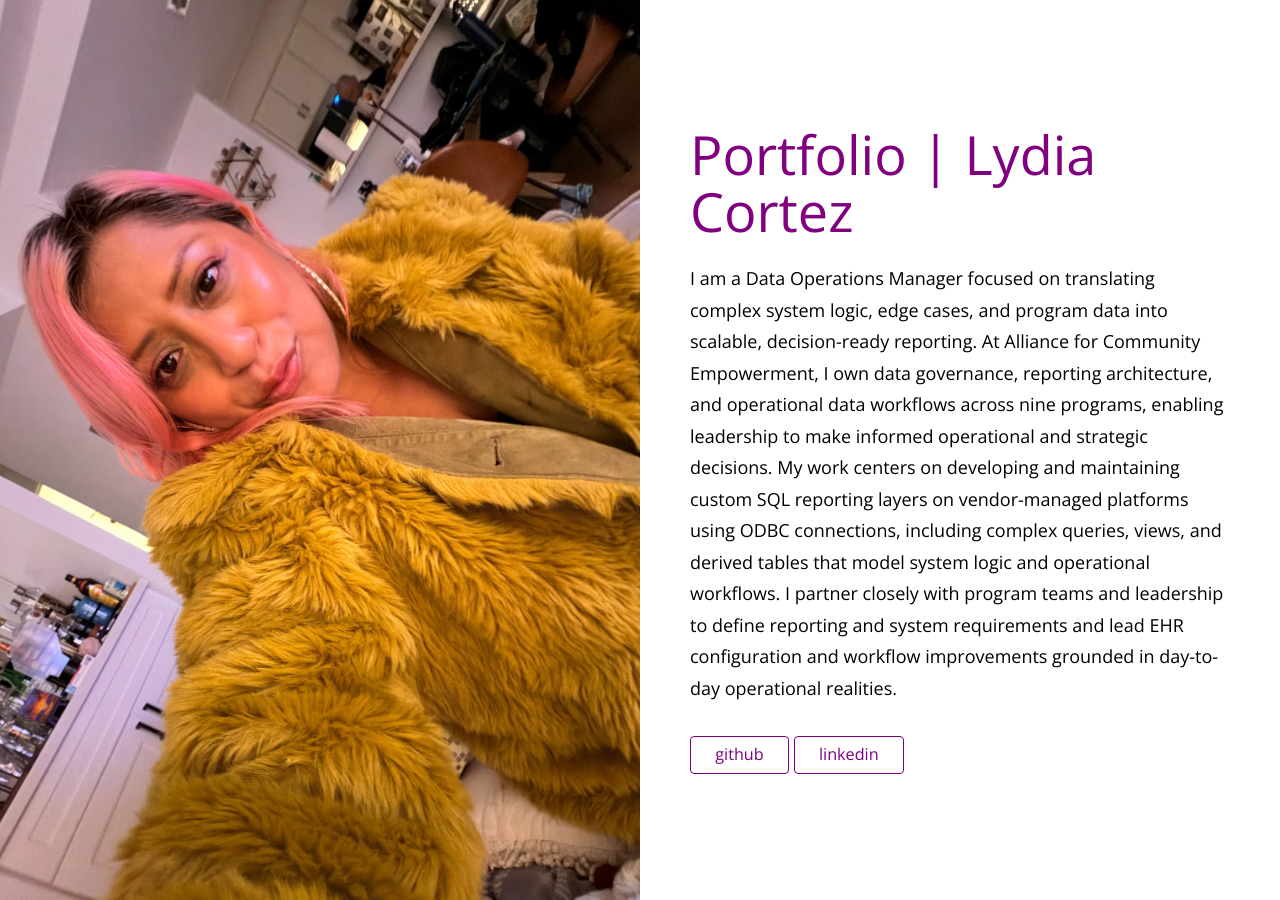
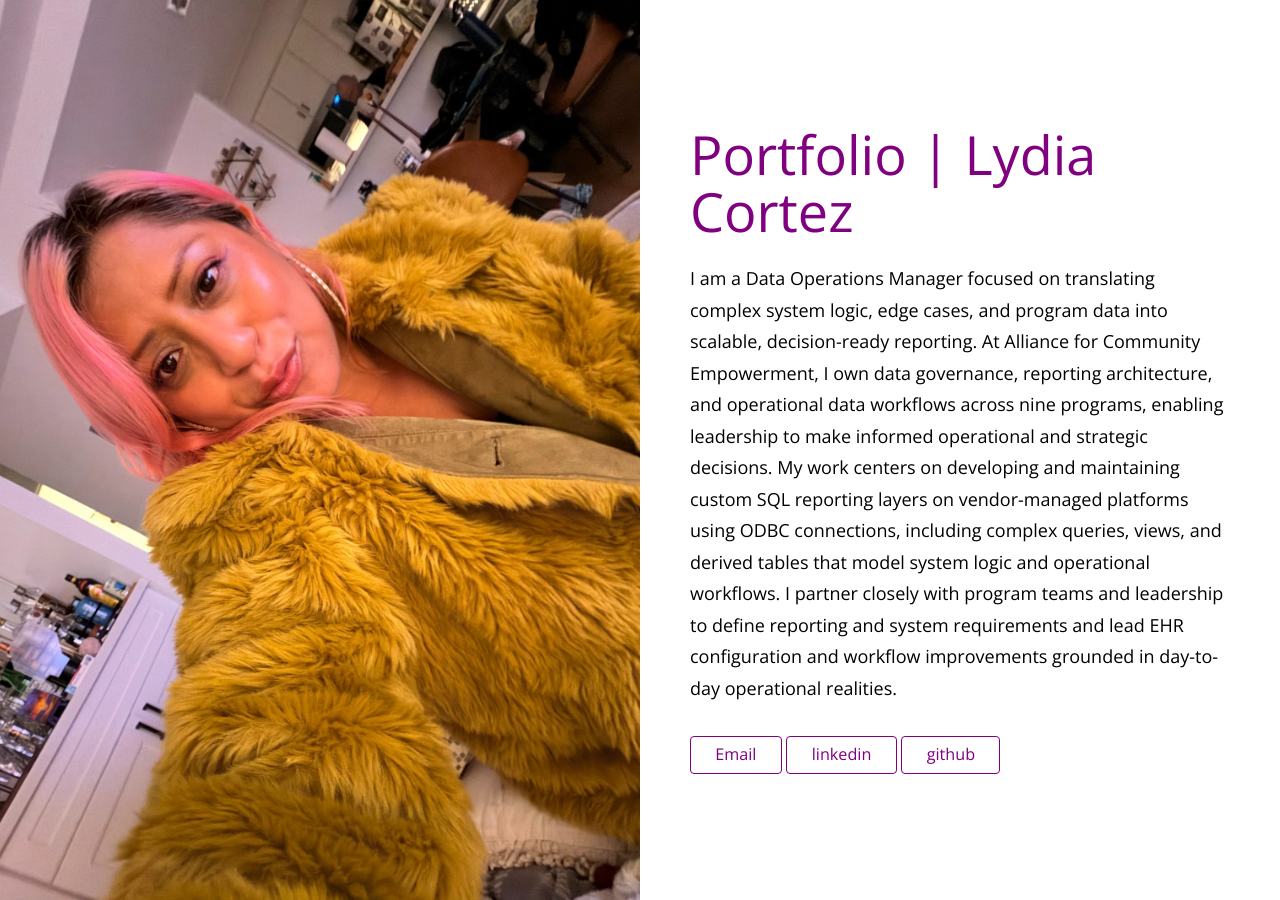
Before and after one commit to lylyco/lylyco.github.io, a Jekyll site: the page built from index.html, in a window 1280 px wide. Built offline with Jekyll 4.4.1, drawn with Linux system fonts in a browser that asks for light colours.

Commit message:
updates v2

```diff
--- a/_config.yml
+++ b/_config.yml
@@ -9,14 +9,17 @@ content: I am a Data Operations Manager focused on translating complex system lo
 
 # Add your social links
 social:
+  - platform: Email
+    url: "mailto:cortez0715@gmail.com"
+  - platform: linkedin
+    url: "https://www.linkedin.com/in/lydia-cortez"
   - platform: github
     url: "https://github.com/lylyco"
-  - platform: linkedin
-    url: "https://www.linkedin.com/in/lydia-cortez"
+
 
 # General settings
 markdown: kramdown
-sharing_image: share.jpg
+sharing_image: half-sm.jpg
 
 #### LAYOUT OPTIONS #####
 # Half layout
```
Also changed, not shown: README.md.
